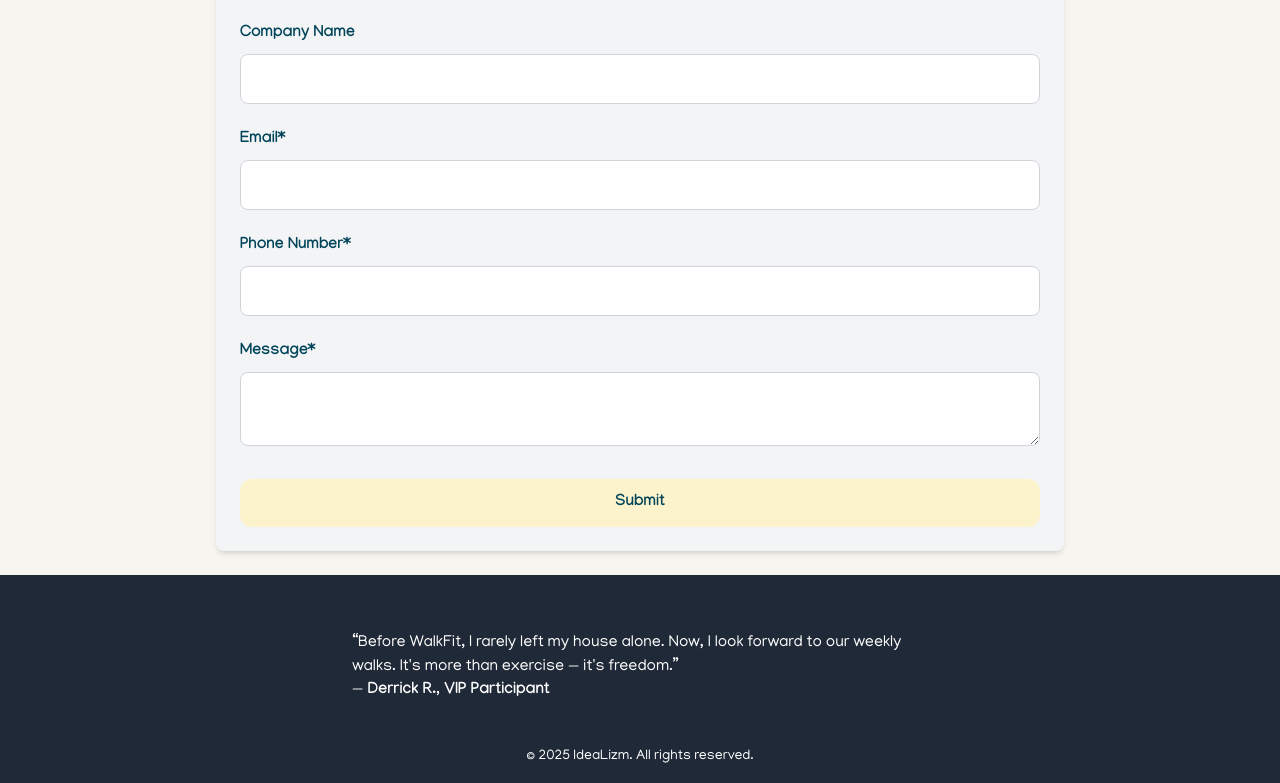
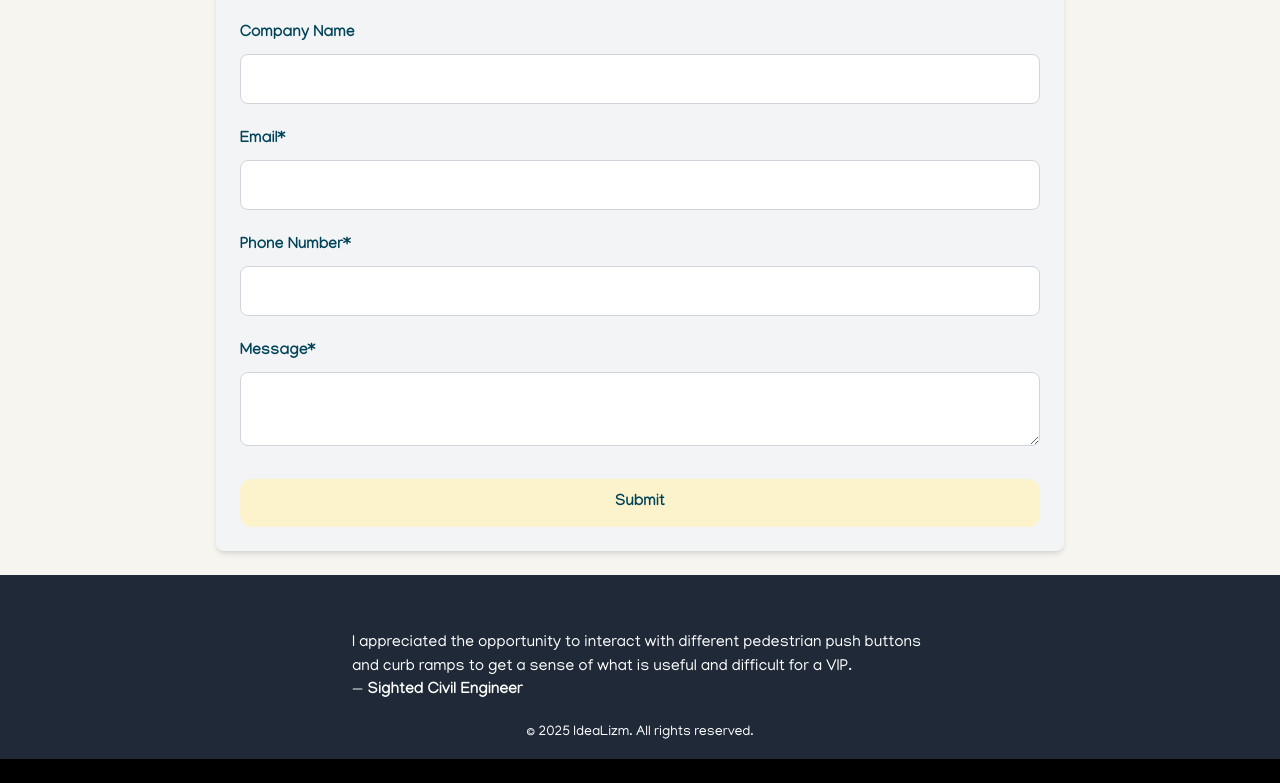
Before and after one commit to ataricco/idealizm-website, a Next.js app: page /contact in a window 1280 px wide. Shown: the part 919-1702 px from the top of the page. After the commit the page ends 1678 px from the top, so only its background shows below. Built offline with nearby package versions, Linux system fonts and the light colour scheme.

Commit message:
Added real testimonials

```diff
--- a/src/components/footer.tsx
+++ b/src/components/footer.tsx
@@ -29,6 +29,21 @@ export default function Footer({ deviceType }: { deviceType: string }) {
     },
   };
 
+  const testimonials = [
+    {
+      quote: "I felt safe because of the assistance of my guide - I don’t think I would have otherwise.",
+      name: "Sighted Civil Engineer",
+    },
+    {
+      quote: "I appreciated the opportunity to interact with different pedestrian push buttons and curb ramps to get a sense of what is useful and difficult for a VIP.",
+      name: "Sighted Civil Engineer",
+    },
+    {
+      quote: "These trainings have been invaluable.",
+      name: "Sighted Civil Engineer",
+    },
+  ];
+
   return (
     final && (
       <footer className="bg-gray-800 text-white py-4">
@@ -50,38 +65,12 @@ export default function Footer({ deviceType }: { deviceType: string }) {
             itemClass="carousel-item-padding-80-px text-left"
             className="max-w-xl mx-auto pt-10 pb-5"
           >
-            <div>
-              <h1>
-                “Walking with WalkFit has changed the way I experience my city.
-                I feel safe, supported, and part of a wonderful community that
-                truly sees me.”
-              </h1>
-              <p className="font-bold">— Lena M., Worcester Resident</p>
-            </div>
-            <div>
-              <h1>
-                “Before WalkFit, I rarely left my house alone. Now, I look
-                forward to our weekly walks. It's more than exercise —
-                it's freedom.”
-              </h1>
-              <p className="font-bold">— Derrick R., VIP Participant</p>
-            </div>
-            <div>
-              <h1>
-                “The first time I walked blindfolded, I realized how much I take
-                sight for granted. Volunteering with WalkFit opened my eyes in a
-                completely different way.”
-              </h1>
-              <p className="font-bold">— Jordan S., Volunteer Guide</p>
-            </div>
-            <div>
-              <h1>
-                “Guiding someone for the first time was a little nerve-wracking,
-                but the training and the people made me feel comfortable
-                quickly. I've made friendships I'll never forget.”
-              </h1>
-              <p className="font-bold">— Priya T., Volunteer</p>
-            </div>
+            {testimonials.map((testimonial) => (
+              <div key={testimonial.name} className="text-left">
+                <h1>{testimonial.quote}</h1>
+                <p className="font-bold">— {testimonial.name}</p>
+              </div>
+            ))}
           </Carousel>
           <p className="text-sm">
             &copy; {new Date().getFullYear()} IdeaLizm. All rights reserved.
```
